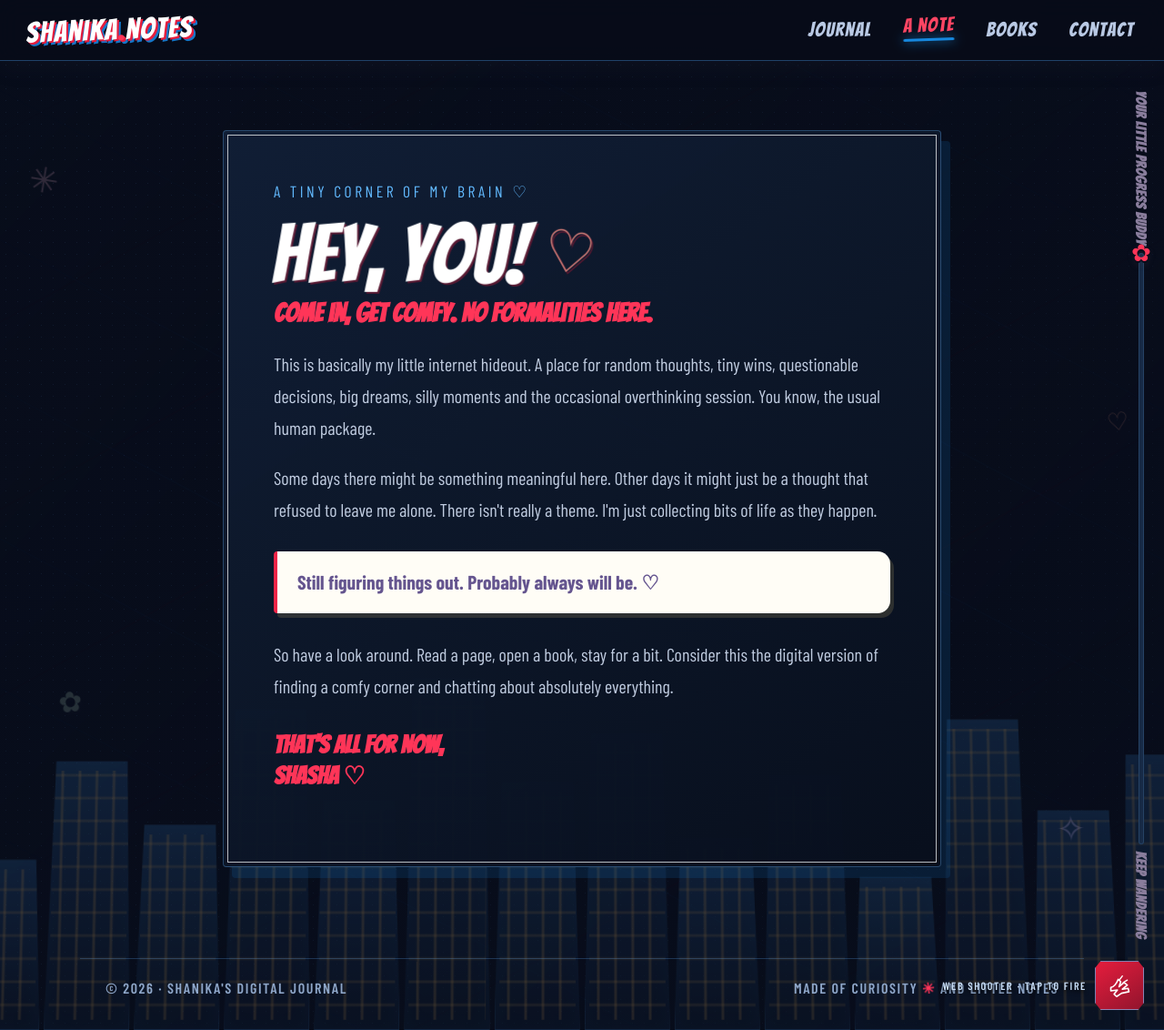
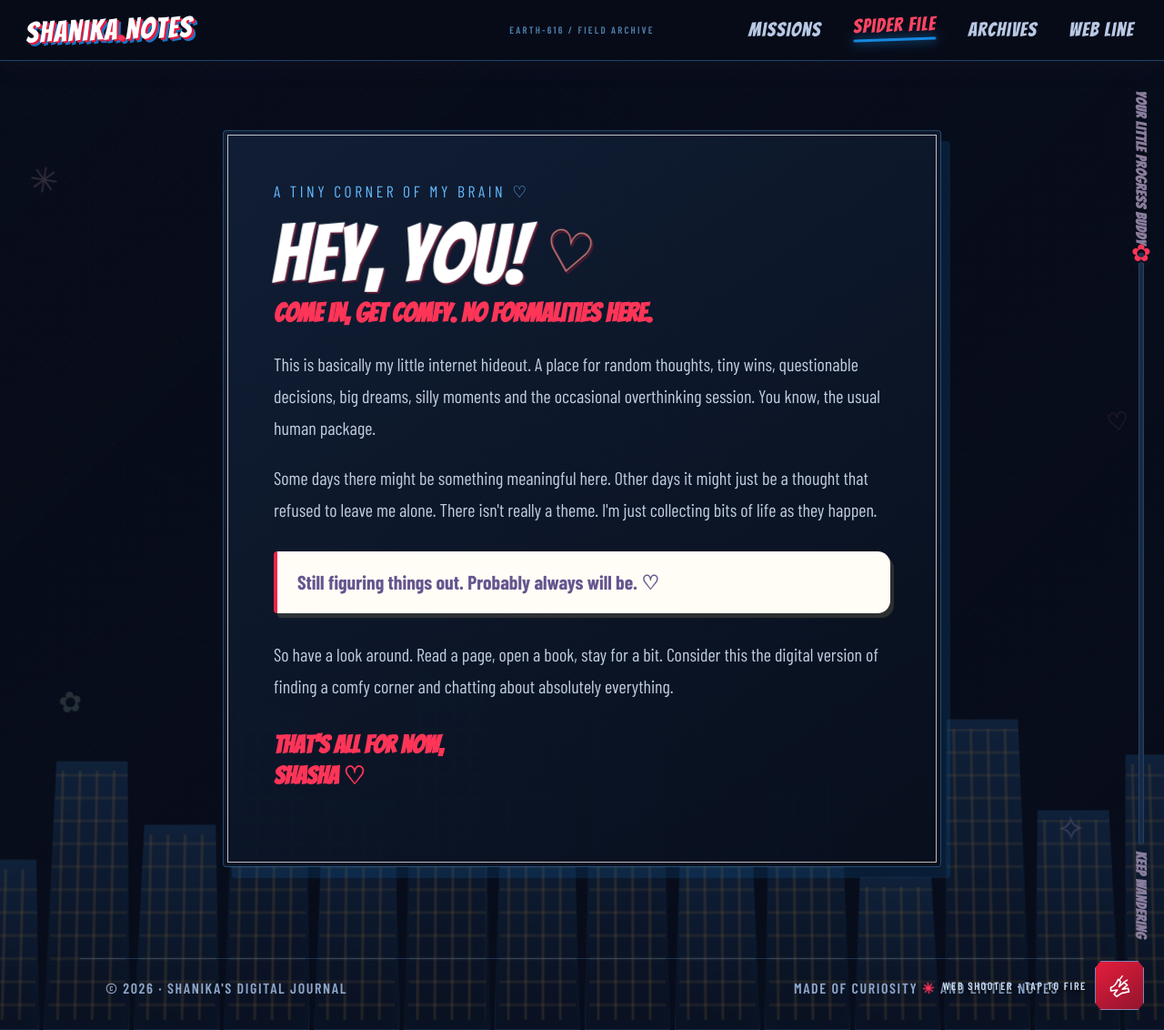
Before and after one commit to shanikashameems/shanikashameems.github.io, a Jekyll site: the page built from about.md, in a window 1280 px wide and 1132 px high. Shown: the whole window at 91% size. Built offline with Jekyll 4.4.1, drawn with Linux system fonts in a browser that asks for light colours; some web fonts are replaced.

Commit message:
Polish Spider-Verse HUD navigation and responsive styling

```diff
--- a/_layouts/default.html
+++ b/_layouts/default.html
@@ -3,7 +3,7 @@
 <head>
   <meta charset="UTF-8">
   <meta name="viewport" content="width=device-width, initial-scale=1">
-  <meta name="theme-color" content="#fff8e9">
+  <meta name="theme-color" content="#080d1b">
   <meta name="description" content="{{ site.description | escape }}">
   <title>{{ page.title | default: site.title }} · Shanika's journal</title>
   <link rel="preconnect" href="https://fonts.googleapis.com">
@@ -11,7 +11,7 @@
   <link rel="preconnect" href="https://fonts.gstatic.com" crossorigin>
   <link href="https://fonts.googleapis.com/css2?family=Allura&family=Caveat:wght@500;600;700&family=Dancing+Script:wght@500;600;700&family=Patrick+Hand&family=Schoolbell&family=Kalam:wght@300;400;700&display=swap" rel="stylesheet">
   <link rel="icon" type="image/svg+xml" href="{{ '/favicon.svg' | relative_url }}">
-  <meta name="color-scheme" content="light">
+  <meta name="color-scheme" content="dark">
   <style>
     :root{--paper:#fff8e9;--paper2:#fff0d4;--ink:#403b50;--muted:#777187;--line:#e9dcca;--coral:#ef8e78;--coral-dark:#bd6559;--lilac:#c9b7e8;--mint:#b9d9c5;--sky:#b9d9e8;--yellow:#f5d77e;--hand:'Patrick Hand',cursive;--caveat:'Caveat',cursive;--sketch:'Schoolbell',cursive}
     *{box-sizing:border-box}
@@ -532,6 +532,17 @@
     @media(max-height:620px){.name-loader-inner{gap:5px;padding:10px}.name-signature{width:min(76vw,560px)}.name-loader-caption{margin-top:2px}}
     @media(prefers-reduced-motion:reduce){.name-signature .pen-stroke,.name-signature .underline{animation:none;stroke-dashoffset:0}.name-signature .i-dot,.name-loader-caption{animation:none;opacity:1}.name-loader{transition:none}}
 
+
+/* Interaction polish and section identity */
+.pencil-cursor{display:none!important}
+.navlinks a{white-space:nowrap}
+.topbar .nav:after{content:"EARTH-616  /  FIELD ARCHIVE";font:600 .68rem 'Barlow Condensed',sans-serif;letter-spacing:.2em;color:#6daee4;opacity:.72;position:absolute;left:50%;transform:translateX(-50%);pointer-events:none}
+.journal-hero .hero-copy{animation:spider-hero-enter .85s cubic-bezier(.2,.75,.25,1) both}
+.journal-hero .book-stage{animation:spider-stage-enter 1.1s .12s cubic-bezier(.2,.75,.25,1) both}
+@keyframes spider-hero-enter{from{opacity:0;transform:translateY(28px) skewY(1deg)}to{opacity:1;transform:translateY(0) skewY(0)}}
+@keyframes spider-stage-enter{from{opacity:0;transform:translateY(35px) scale(.94) rotateY(-8deg)}to{opacity:1;transform:translateY(0) scale(1) rotateY(0)}}
+@media(max-width:760px){.topbar .nav:after{display:none}}
+
 /* =========================================================
    INTO THE WEBVERSE — global visual layer
    ========================================================= */
@@ -683,10 +694,10 @@ body.spider-web-hit .web-shooter{animation:web-recoil .22s ease}
     <a class="brand" href="{{ '/' | relative_url }}">shanika<span>.</span>notes</a>
     <button class="menu-toggle" aria-label="Toggle navigation" aria-expanded="false">☰</button>
     <nav class="navlinks" aria-label="Main navigation">
-      <a href="{{ '/' | relative_url }}" {% if page.url == '/' %}class="active"{% endif %}>Journal</a>
-      <a href="{{ '/about/' | relative_url }}" {% if page.url contains 'about' %}class="active"{% endif %}>A note</a>
-      <a href="{{ '/projects/' | relative_url }}" {% if page.url contains 'projects' %}class="active"{% endif %}>Books</a>
-      <a href="{{ '/contact/' | relative_url }}" {% if page.url contains 'contact' %}class="active"{% endif %}>Contact</a>
+      <a href="{{ '/' | relative_url }}" {% if page.url == '/' %}class="active"{% endif %}>Missions</a>
+      <a href="{{ '/about/' | relative_url }}" {% if page.url contains 'about' %}class="active"{% endif %}>Spider File</a>
+      <a href="{{ '/projects/' | relative_url }}" {% if page.url contains 'projects' %}class="active"{% endif %}>Archives</a>
+      <a href="{{ '/contact/' | relative_url }}" {% if page.url contains 'contact' %}class="active"{% endif %}>Web Line</a>
     </nav>
   </div>
 </header>
```
